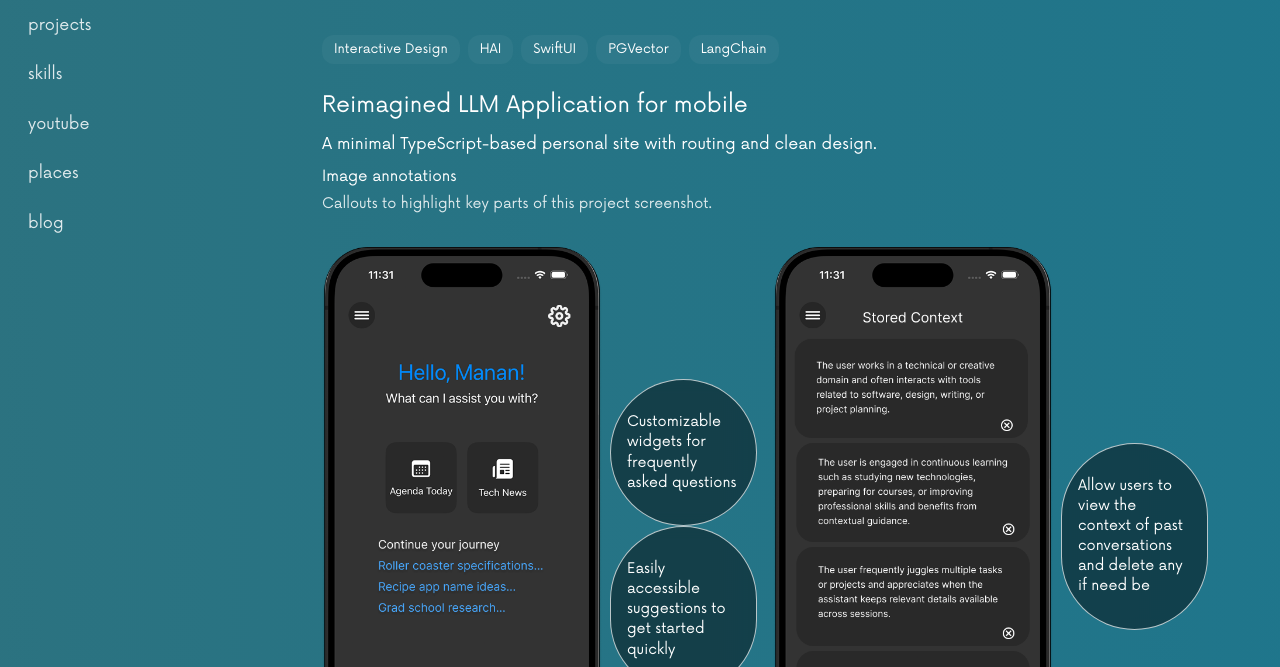
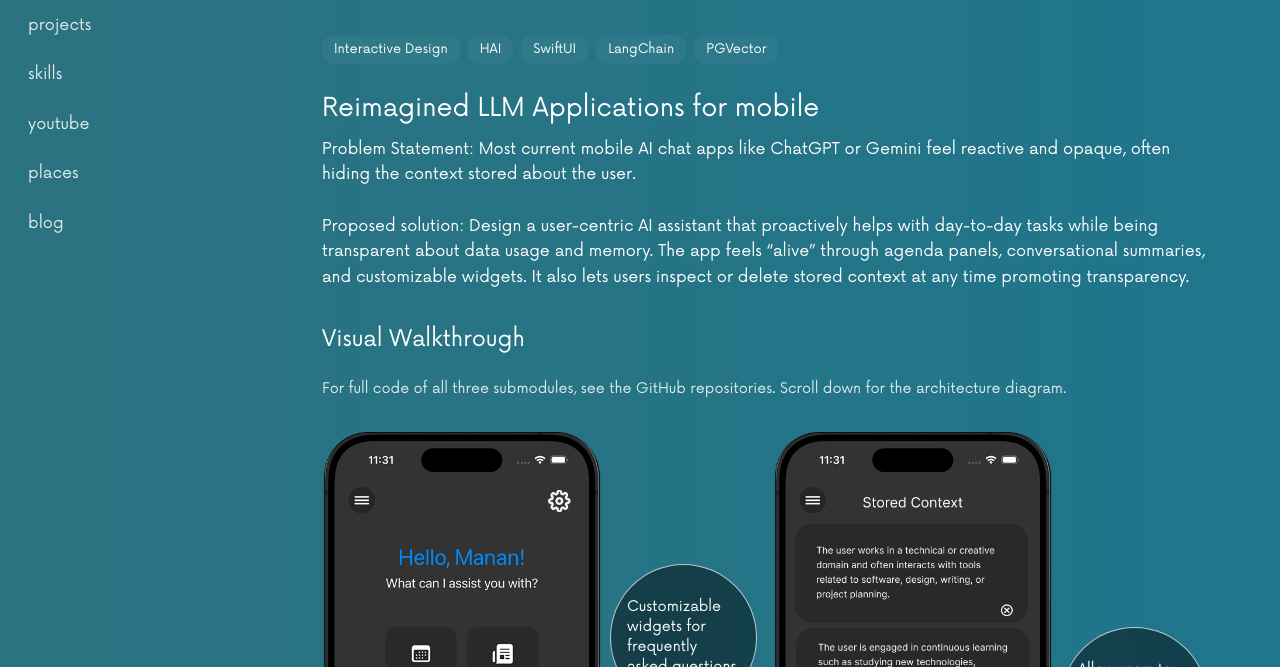
Before and after one commit to RepeatingEmu772/miniwb, a website built with Vite: page index.html in a window 1280 px wide. Both pictures are taken after a click on the link "projects". Shown: the part 133-800 px from the top of the page. Built offline with nearby package versions, Linux system fonts and the light colour scheme.

```diff
--- a/src/pages/ProjectsPage.ts
+++ b/src/pages/ProjectsPage.ts
@@ -23,9 +23,9 @@
   // Project items - you can expand these
   const projects = [
     {
-      title: 'Reimagined LLM Application for mobile',
-      description: 'A minimal TypeScript-based personal site with routing and clean design.',
-      tech: ['Interactive Design', 'HAI', 'SwiftUI' , 'PGVector', 'LangChain']
+      title: 'Reimagined LLM Applications for mobile',
+      description: 'Problem Statement: Most current mobile AI chat apps like ChatGPT or Gemini feel reactive and opaque, often hiding the context stored about the user.\nProposed solution: Design a user-centric AI assistant that proactively helps with day-to-day tasks while being transparent about data usage and memory. The app feels “alive” through agenda panels, conversational summaries, and customizable widgets. It also lets users inspect or delete stored context at any time promoting transparency.',
+      tech: ['Interactive Design', 'HAI', 'SwiftUI' , 'LangChain', 'PGVector']
     },
     {
       title: 'Task Management App',
@@ -62,7 +62,17 @@
       techList.appendChild(techTag);
     });
 
-    const projectDesc = createElement('p', 'project-description', project.description);
+    const projectDesc = createElement('p', 'project-description');
+
+    if (project.description.includes('\n')) {
+      (projectDesc as HTMLElement).innerHTML = project.description
+        .split('\n')
+        .map(line => line.trim())
+        .filter(line => line.length > 0)
+        .join('<br><br>');
+    } else {
+      projectDesc.textContent = project.description;
+    }
 
     appendChildren(projectCard, techList, projectTitle, projectDesc);
 
@@ -72,12 +82,12 @@
       const annotationTitle = createElement(
         'h4',
         'annotation-title',
-        'Image annotations'
+        'Visual Walkthrough'
       );
       const annotationSubtitle = createElement(
         'p',
         'annotation-subtitle',
-        'Callouts to highlight key parts of this project screenshot.'
+        'For full code of all three submodules, see the GitHub repositories. Scroll down for the architecture diagram.'
       );
 
       const annotationContainer = createElement('div', 'annotation-container');
@@ -237,6 +247,21 @@
         architectureImageWrapper
       );
       projectCard.appendChild(architectureBlock);
+
+      const annotationBlock2 = createElement('div', 'annotation-block');
+
+
+      const annotationSubtitle2 = createElement(
+        'p',
+        'annotation-subtitle',
+        '**Note: The external app functionality shown in the 5th screenshot is simulated for demonstration purposes only and is not part of the actual app implementation.**'
+      );
+
+      appendChildren(
+        annotationBlock2,
+        annotationSubtitle2
+      );
+      projectCard.appendChild(annotationBlock2);
     }
 
     content.appendChild(projectCard);
--- a/src/style.css
+++ b/src/style.css
@@ -363,13 +363,13 @@
 
 /* Annotation block for the first project screenshot */
 .annotation-block {
-  margin-top: var(--spacing-sm);
+  margin-top: 2rem;
 }
 
 .annotation-title {
-  font-size: 0.95rem;
+  font-size: 1.4rem;
   font-weight: 400;
-  margin-bottom: 0.15rem;
+  margin-bottom: 1.15rem;
   color: var(--color-text);
 }
 
@@ -450,14 +450,16 @@
   .annotation-container {
     display: flex;
     flex-direction: column;
-    align-items: flex-start;
+    align-items: center;
     gap: 1rem;
+
   }
 
   .annotation-item {
     flex-direction: column;
-    align-items: flex-start;
+    align-items: center;
     gap: 0.5rem;
+
   }
 
   .annotation-label {
@@ -467,7 +469,7 @@
 
 
 .project-title {
-  font-size: 1.4rem;
+  font-size: 1.6rem;
   font-weight: 400;
   margin-bottom: var(--spacing-sm);
   color: var(--color-text);
@@ -477,6 +479,7 @@
   color: var(--color-text);
   line-height: 1.6;
   margin-bottom: var(--spacing-sm);
+  white-space: pre-line;
 }
 
 .tech-list {
--- a/vite.config.ts
+++ b/vite.config.ts
@@ -1,6 +1,7 @@
 import { defineConfig } from 'vite'
 
 export default defineConfig({
+  base: "/",
   build: {
     target: 'es2020'
   },
```
Also changed, not shown: .gihub/workflows/deploy.yml (added).
